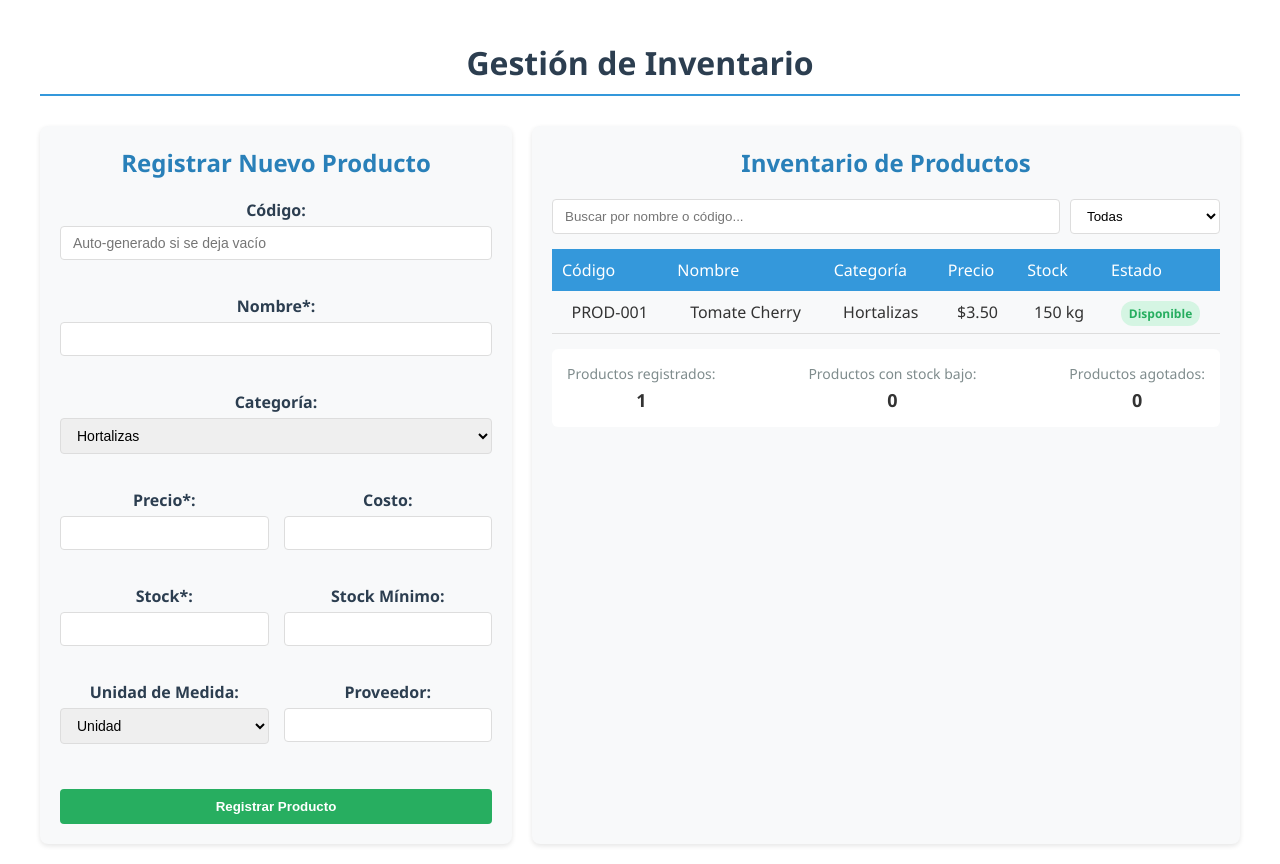
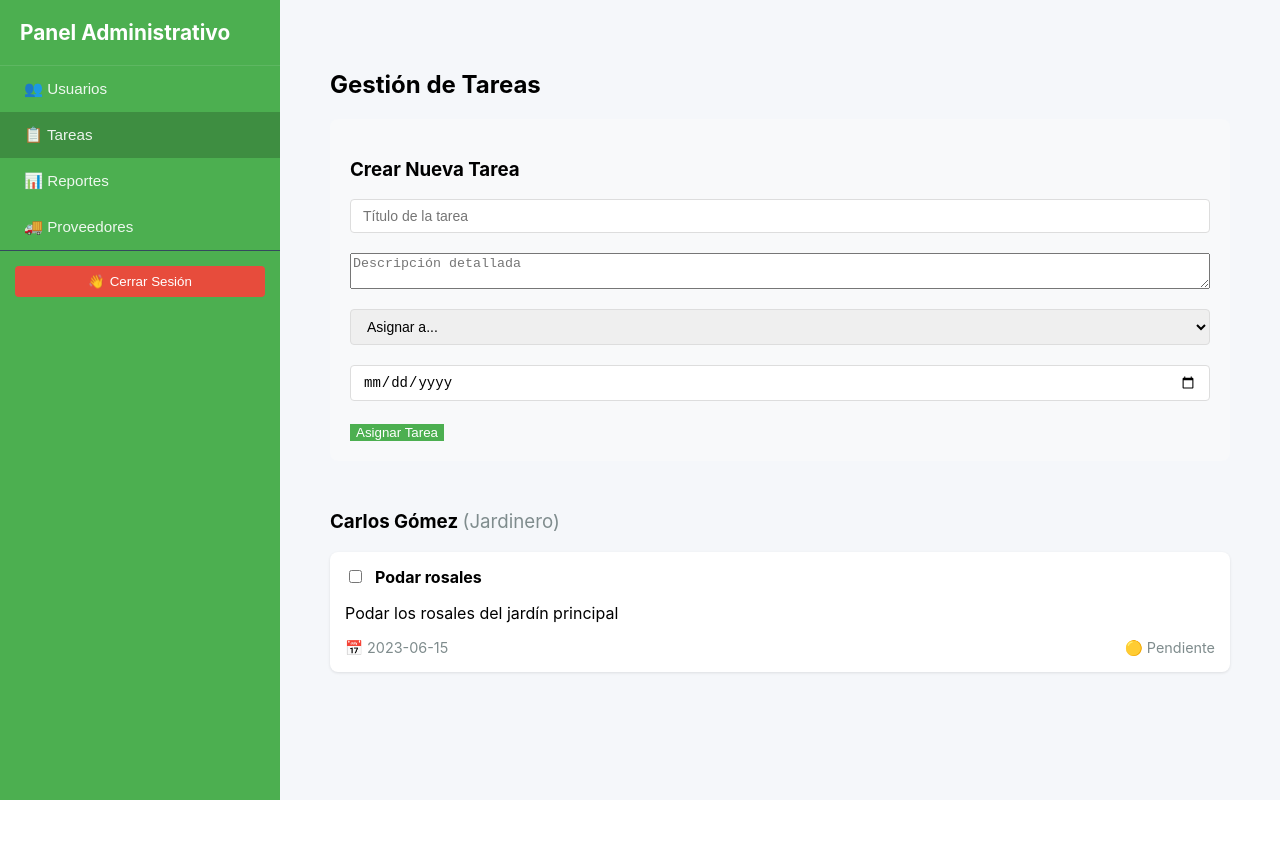
Before and after one commit to FeaTherSam17/proyecto, a React (Create React App) app: page /admin in a window 1280 px wide. After the commit the page ends 800 px from the top, so only its background shows below. Built offline with nearby package versions, Linux system fonts and the light colour scheme.

Commit message:
Interfaces Terminadas sin el boton

```diff
--- a/src/App.js
+++ b/src/App.js
@@ -5,7 +5,9 @@ import Jardinero from './Components/Jardinero/JardineroPanel';
 import './App.css';
 import CajeroPanel from './Components/Cajero/CajeroPanel';
 import AlmacenistaPanel from './Components/Almacenista/AlmacenistaPanel';
-/*
+import JardineroPanel from './Components/Jardinero/JardineroPanel';
+
+
 function App() {
   return (
     <Router>
@@ -15,16 +17,18 @@ function App() {
       </Routes>
     </Router>
   );
-}*/
+}
 
+
+/*
 function App() {
   return (
     <div className="App">
-      {/* Otros componentes que ya tengas */}
-      <AlmacenistaPanel />
+
+      <JardineroPanel />
     </div>
   );
 }
-
+*/
 
 export default App;
--- a/src/Components/AdminDashboard/AdminDashboard.css
+++ b/src/Components/AdminDashboard/AdminDashboard.css
@@ -241,3 +241,30 @@ td {
 .users-list th {
   background-color: #f5f7fa;
 }
+
+/* DISEÑO PARA EL BOTON DE CERRAR SESION */
+
+.logout-section {
+  padding: 15px;
+  margin-top: auto;
+  border-top: 1px solid #34495e;
+}
+
+.logout-btn {
+  background-color: #e74c3c;
+  color: white;
+  border: none;
+  padding: 8px 15px;
+  border-radius: 4px;
+  cursor: pointer;
+  width: 100%;
+  display: flex;
+  align-items: center;
+  justify-content: center;
+  gap: 5px;
+  transition: background-color 0.3s;
+}
+
+.logout-btn:hover {
+  background-color: #c0392b;
+}
--- a/src/Components/AdminDashboard/AdminDashboard.jsx
+++ b/src/Components/AdminDashboard/AdminDashboard.jsx
@@ -6,7 +6,7 @@ import TasksPanel from './TasksPanel';
 import './AdminDashboard.css';
 
 const AdminDashboard = () => {
-  const [activeTab, setActiveTab] = useState('tasks'); // Vista por defecto: Tareas
+  const [activeTab, setActiveTab] = useState('tasks');
 
   return (
     <div className="admin-container">
@@ -16,6 +16,12 @@ const AdminDashboard = () => {
           <h2>Panel Administrativo</h2>
         </div>
         <nav className="sidebar-nav">
+        <button
+            className={activeTab === 'users' ? 'active' : ''}
+            onClick={() => setActiveTab('users')}
+          >
+            👥 Usuarios
+          </button>
           <button
             className={activeTab === 'tasks' ? 'active' : ''}
             onClick={() => setActiveTab('tasks')}
@@ -34,13 +40,15 @@ const AdminDashboard = () => {
           >
             🚚 Proveedores
           </button>
-          <button
-            className={activeTab === 'users' ? 'active' : ''}
-            onClick={() => setActiveTab('users')}
-          >
-            👥 Usuarios
+
+        </nav>
+
+        {/* Botón de Cierre de Sesión */}
+        <div className="logout-section">
+          <button className="logout-btn">
+            <span role="img" aria-label="logout">👋</span> Cerrar Sesión
           </button>
-        </nav>
+        </div>
       </div>
 
       {/* Main Content */}
--- a/src/Components/AdminDashboard/UserManagement.jsx
+++ b/src/Components/AdminDashboard/UserManagement.jsx
@@ -2,27 +2,27 @@ import { useState } from 'react';
 
 const UserManagement = () => {
   const [users, setUsers] = useState([
-    { id: 1, name: 'Admin', email: 'admin@invernadero.com', role: 'Administrador' },
-    { id: 2, name: 'Carlos Gómez', email: 'carlos@invernadero.com', role: 'Jardinero' }
+    { id: 1, name: 'Admin', user: 'admin', role: 'Administrador' },
+    { id: 2, name: 'Carlos Gómez', user: 'carlos', role: 'Jardinero' }
   ]);
 
   const [newUser, setNewUser] = useState({
     name: '',
-    email: '',
+    user: '',
     role: 'Jardinero',
     password: ''
   });
 
   const addUser = (e) => {
     e.preventDefault();
-    if (!newUser.name || !newUser.email) return;
+    if (!newUser.name || !newUser.user) return;
 
     setUsers([...users, {
       id: Date.now(),
       ...newUser
     }]);
 
-    setNewUser({ name: '', email: '', role: 'Jardinero', password: '' });
+    setNewUser({ name: '', user: '', role: 'Jardinero', password: '' });
   };
 
   return (
@@ -44,10 +44,10 @@ const UserManagement = () => {
 
         <div className="form-group">
           <input
-            type="email"
-            placeholder="Correo electrónico"
-            value={newUser.email}
-            onChange={(e) => setNewUser({...newUser, email: e.target.value})}
+            type="text"
+            placeholder="Usuario"
+            value={newUser.user}
+            onChange={(e) => setNewUser({...newUser, user: e.target.value})}
             required
           />
         </div>
@@ -84,7 +84,7 @@ const UserManagement = () => {
           <thead>
             <tr>
               <th>Nombre</th>
-              <th>Email</th>
+              <th>User</th>
               <th>Rol</th>
             </tr>
           </thead>
@@ -92,7 +92,7 @@ const UserManagement = () => {
             {users.map(user => (
               <tr key={user.id}>
                 <td>{user.name}</td>
-                <td>{user.email}</td>
+                <td>{user.user}</td>
                 <td>{user.role}</td>
               </tr>
             ))}
--- a/src/Components/Login/Login.jsx
+++ b/src/Components/Login/Login.jsx
@@ -90,10 +90,11 @@ const Login = () => {
             </div>
           </div>
 
-          {/* Botón de Ingreso */}
-          <button type="submit" className="login-button">
+          {/* Botón de Ingreso onClic debe ir dentro de la etuqueta para navengar  */}
+          <button type="submit" className="login-button" onClick={handleAdminAccess}>
             Ingresar al sistema
           </button>
+
         </form>
 
         {/* Sección "Acerca de" */}
@@ -106,21 +107,7 @@ const Login = () => {
         </div>
       </div>
 
-//BOTON PROVISIONAL PARA NAVEGAR A ADMIN
-      <button
-        onClick={handleAdminAccess}
-        style={{
-          marginTop: '20px',
-          padding: '10px 15px',
-          backgroundColor: '#4CAF50',
-          color: 'white',
-          border: 'none',
-          borderRadius: '4px',
-          cursor: 'pointer'
-        }}
-      >
-        Acceso Directo al Panel
-      </button>
+
 
 
 
```
